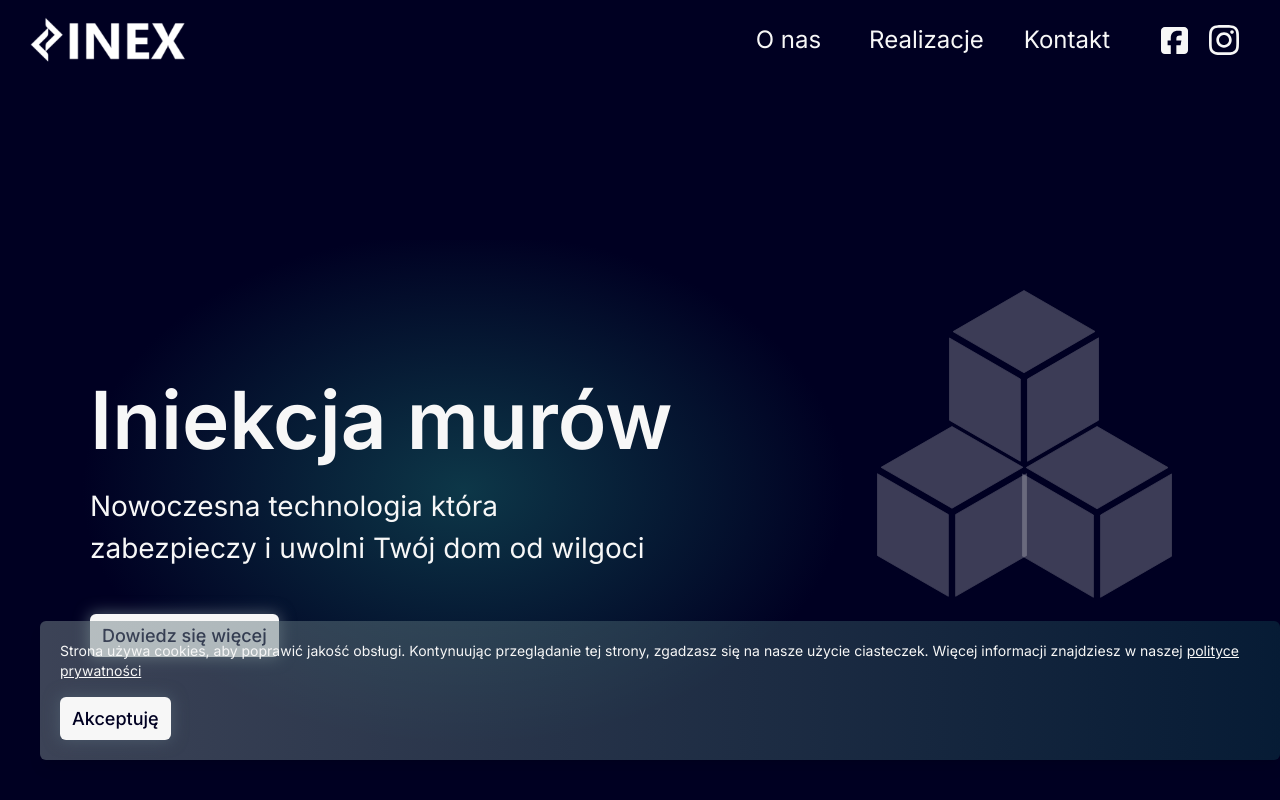
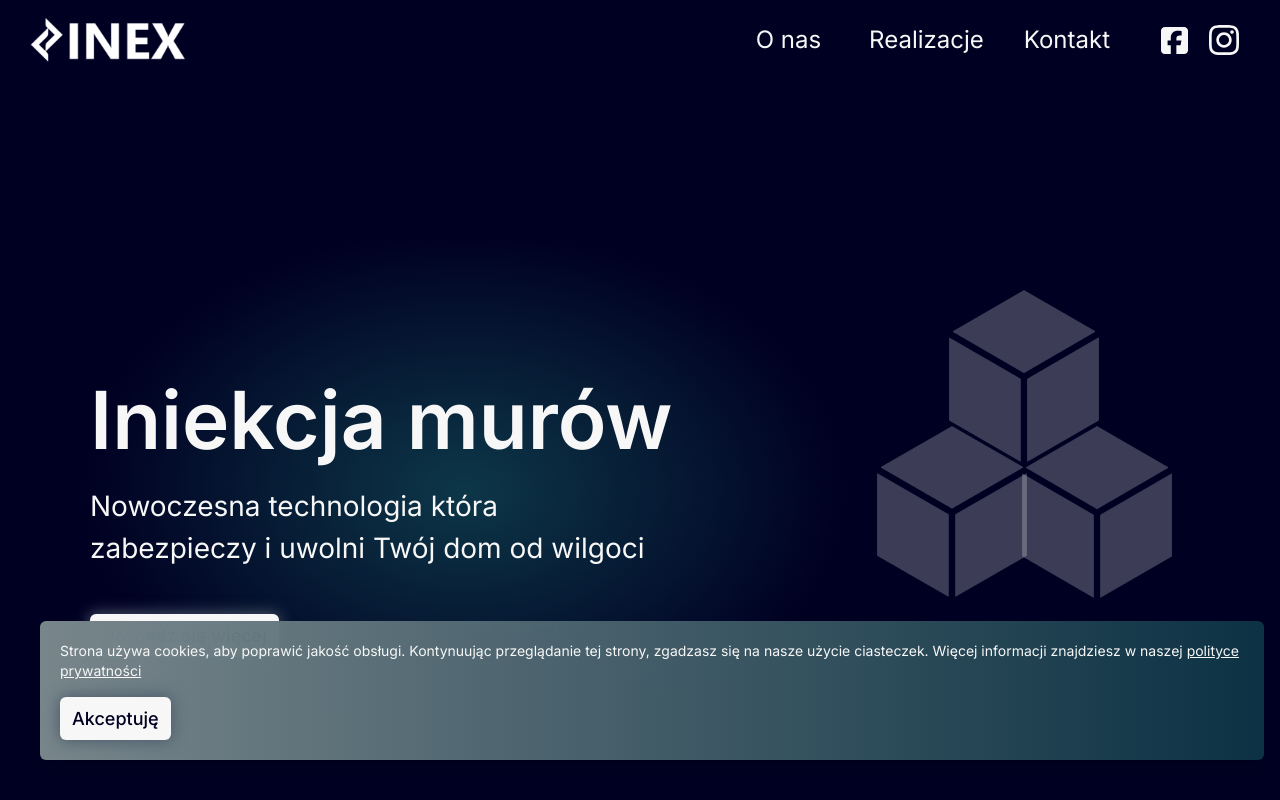
Before and after one commit to MWSoftwise/INEX-website, a Next.js app: page / in a window 1280 px wide. Shown: the top 800 px of the page. Built offline with nearby package versions, Linux system fonts and the light colour scheme.

Commit message:
Change cookie background

```diff
--- a/src/app/components/CookieConsent.js
+++ b/src/app/components/CookieConsent.js
@@ -22,7 +22,7 @@ const CookieConsent = () => {
   }
 
   return (
-    <div className="fixed bottom-4 left-4 md:bottom-10 md:left-10 p-5 bg-glass rounded-md shadow-lg z-50">
+    <div className="fixed bottom-4 left-4 md:bottom-10 md:left-10 p-5 bg-form rounded-md shadow-lg z-50 mr-4">
       <p className="text-sm text-[#f7f7f7]">Strona używa cookies, aby poprawić jakość obsługi. Kontynuując przeglądanie tej strony, zgadzasz się na nasze użycie ciasteczek. Więcej informacji znajdziesz w naszej <Link className='underline' href='/polityka-prywatnosci'>polityce prywatności</Link></p>
       <button onClick={handleAccept} className="mt-4 flex items-center justify-center bg-[#f7f7f7] text-[#000022] text-[18px] py-2 px-3 rounded-md font-medium shadow-btn max-w-[150px] scale-100 transition-all hover:scale-105">
         Akceptuję
```
